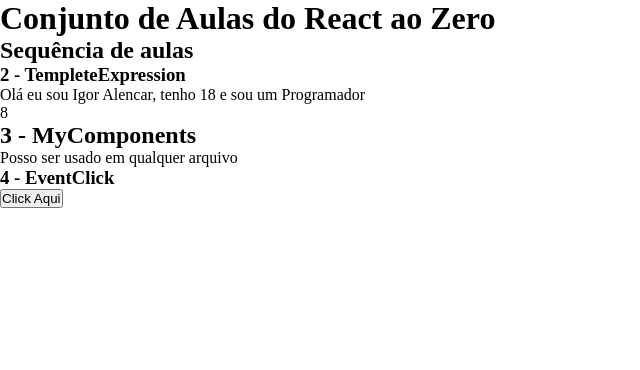
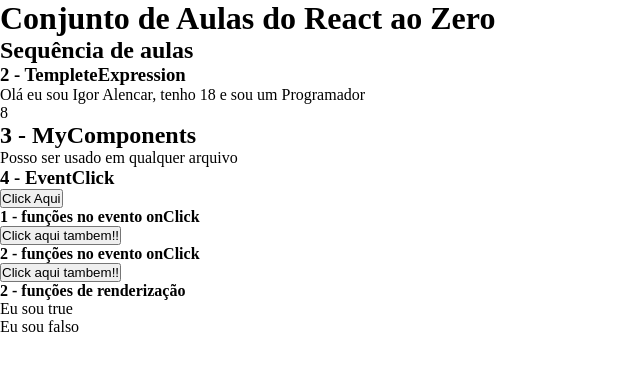
Before and after one commit to Al3ncar/React_Zero, a React (Vite) app: page / in a window 1280 px wide. Shown: the top 370 px of the page, without its empty margins (0-640 px from the left). Built offline with nearby package versions, Linux system fonts and the light colour scheme.

Commit message:
Return Function

```diff
--- a/src/assets/components/2_FUNDAMENTOS/EventClick.jsx
+++ b/src/assets/components/2_FUNDAMENTOS/EventClick.jsx
@@ -1,13 +1,37 @@
+
 const EventClick = () => {
-    const handleClick = (e) => {
-        console.log(e)
+    const handleClick = (e) => console.log(e)
+    const handleReturnFalsoOrTrue = (x) => {
+        if(x){
+            return <p>Eu sou true</p>
+        } else {
+            return <p>Eu sou falso</p>
+        }
     }
+
     return(
         <>
             <div>
                 <h3> 4 - EventClick </h3>
                 <button onClick={handleClick}> Click Aqui </button>
             </div>
+            <div>
+                <h4>1 - funções no evento onClick </h4>
+                <button onClick={() => console.log('hehe fui clicado')}> Click aqui tambem!!</button>
+            </div>
+            <div>
+                <h4>2 - funções no evento onClick </h4>
+                <button onClick={() => {
+                    if(true){
+                        console.log(' Não sei se estou certo ')
+                    }
+                }}> Click aqui tambem!!</button>
+            </div>
+            <div>
+                <h4>2 - funções de renderização</h4>
+                {handleReturnFalsoOrTrue(true)}
+                {handleReturnFalsoOrTrue(false)}
+            </div>
         </>
     )
 }
```
